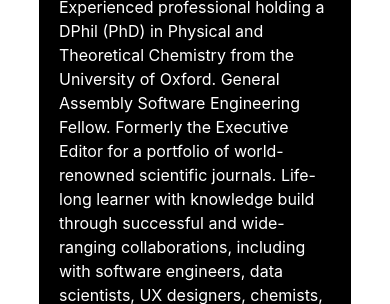
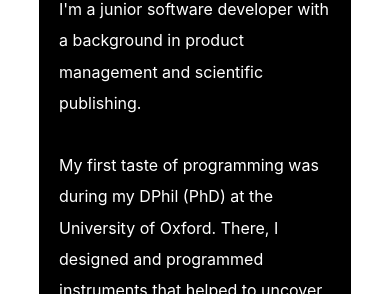
Before and after one commit to Simon994/Simon994.github.io, a plain HTML site: page index.html in a window 390 px wide. Shown: the part 327-631 px from the top of the page. Drawn offline with nearby package versions, Linux system fonts and the light colour scheme; a web font is replaced by a local one.

Commit message:
removing text-type and updating style of about section

```diff
--- a/index.html
+++ b/index.html
@@ -63,16 +63,13 @@
             </div>
 
             <div class="row subRow">
-              <div class="hero text-box">
-                <span class="cursor"></span>
-              </div>
-            </div>
-
-            <div class="row subRow">
-                <p class='text-box'>Experienced professional holding a DPhil (PhD) in Physical and Theoretical Chemistry
-                    from the University of Oxford. General Assembly Software Engineering Fellow. Formerly the Executive Editor for a portfolio of world-renowned scientific journals.
-                    Life-long learner with knowledge build through successful and wide-ranging collaborations, including with software engineers,
-                     data scientists, UX designers, chemists, and physicists.</p>
+                <p class='text-box'>I'm a junior software developer with a background in product management and scientific publishing.
+                  <br/>
+                  <br/>
+                  My first taste of programming was during my DPhil (PhD) at the University of Oxford. There, I designed and programmed instruments that helped to uncover the chemistry and physics of bird navigation. I also developed a passion for publishing my results, which led me to become the editor for a portfolio of scientific journals. As an editor, I collaborated with software engineers, data scientists and UX designers to develop journal products that our readers and authors loved.
+                  <br/>
+                  <br/>
+                  The technology-driven change I experienced in the scientific publishing industry inspired me to return to programming. Now completing the Software Engineering Immersive at General Assembly, I’m looking to apply my skills for problem solving and analysis in an environment that encourages learning and creative, curious thinking.</p>
             </div>
             <div class="row subRow">
                 <a href='https://www.linkedin.com/in/simonrtneil/' target='_blank'><img src='linkedin-icon.jpg' id='linkedIn'></a>
--- a/styles.css
+++ b/styles.css
@@ -67,6 +67,7 @@ body {
 
     p.text-box{
         color: white;
+        line-height: 1.95em;
         padding: 0 20px 10px 20px;
     }
 
@@ -332,10 +333,18 @@ body {
       }
 }
 
+@media only screen and (max-width: 770px){
+  p.text-box{
+    max-height: 300px;
+    overflow: scroll;
+  }
+}
+
 @media only screen and (max-width: 600px) {
     .panel p {
       font-size: 1em;
     }
+
   }
 
 @media only screen and (max-width: 820px) and (max-height: 420px){
```
